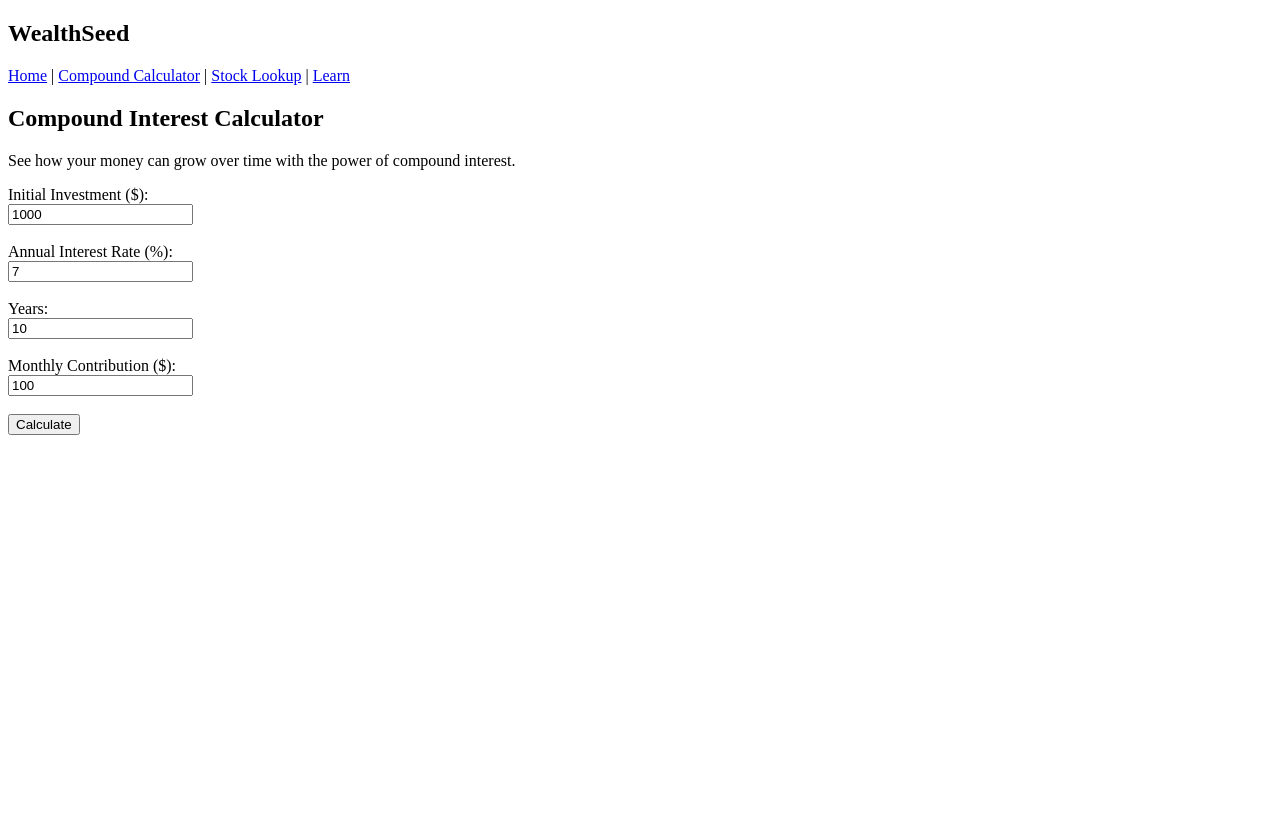
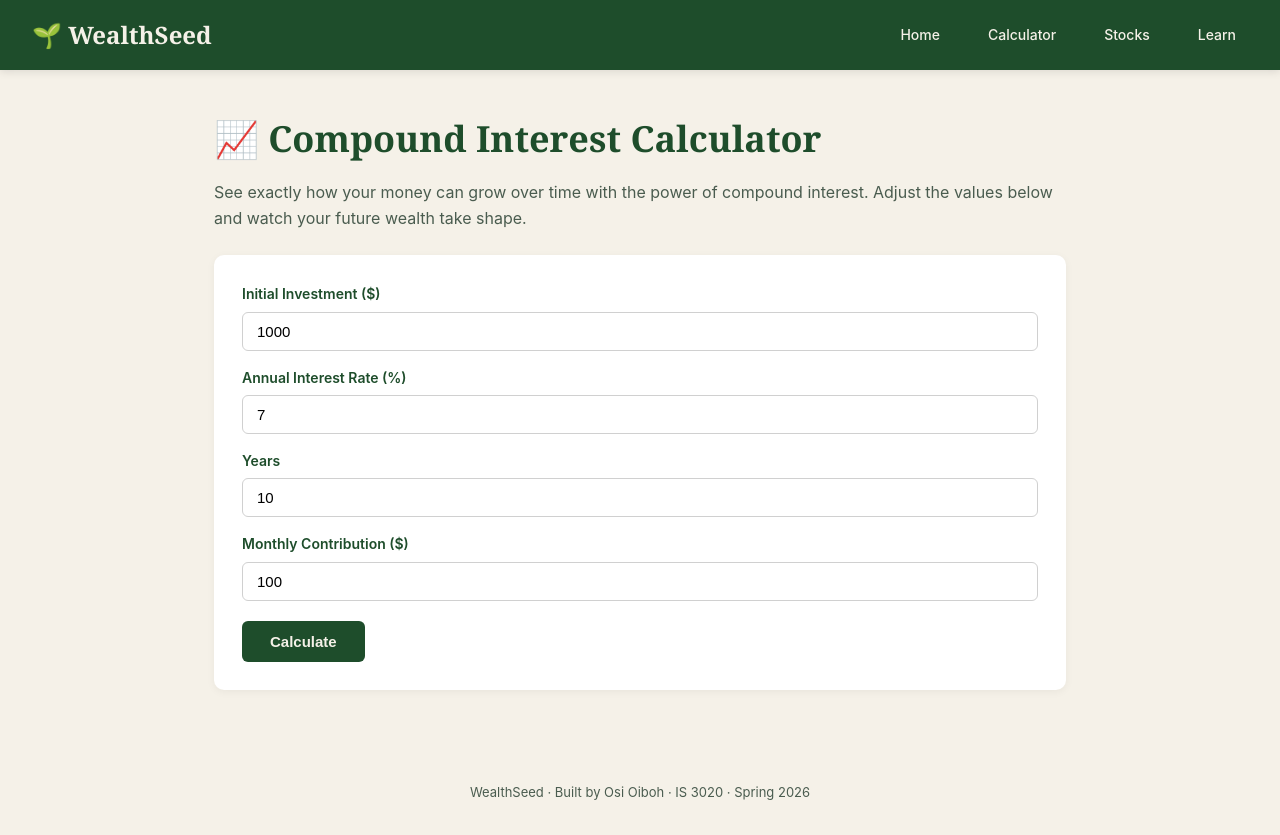
Before and after one commit to oosiii/WealthSeed, a Flask app: page /calculator in a window 1280 px wide. Before the commit the page ends 435 px from the top, so only its background shows below. Run offline with Flask 3, Linux system fonts and the light colour scheme.

Commit message:
Complete Sprint 4:stock lookup, learn page, full styling
- Added /stocks route with yfinance integration for live market data
  - Added /learn page with 6 investing fundamentals cards
  - Added Chart.js integration for 30-day stock price visualization
  - Created comprehensive CSS stylesheet with Forest & Moss palette
  - Updated all templates with consistent navigation and styling

```diff
--- a/app.py
+++ b/app.py
@@ -1,4 +1,5 @@
 from flask import Flask, render_template, request
+import yfinance as yf
 
 app = Flask(__name__)
 
@@ -9,6 +10,7 @@ def home():
 @app.route('/calculator', methods=['GET', 'POST'])
 def calculator():
     result = None
+    breakdown = None
     if request.method == 'POST':
         principal = float(request.form['principal'])
         rate = float(request.form['rate']) / 100
@@ -17,14 +19,68 @@ def calculator():
 
         # Compound interest with monthly contributions
         balance = principal
+        total_contributed = principal
         for year in range(years):
             for month in range(12):
                 balance += contribution
+                total_contributed += contribution
                 balance *= (1 + rate / 12)
 
         result = round(balance, 2)
+        breakdown = {
+            'contributed': round(total_contributed, 2),
+            'interest': round(balance - total_contributed, 2),
+            'years': years
+        }
 
-    return render_template('calculator.html', result=result)
+    return render_template('calculator.html', result=result, breakdown=breakdown)
+
+@app.route('/stocks', methods=['GET', 'POST'])
+def stocks():
+    stock_data = None
+    error = None
+
+    if request.method == 'POST':
+        ticker = request.form['ticker'].upper().strip()
+        try:
+            stock = yf.Ticker(ticker)
+            info = stock.info
+            hist = stock.history(period='1mo')
+
+            if hist.empty or 'currentPrice' not in info and 'regularMarketPrice' not in info:
+                error = f"Couldn't find data for '{ticker}'. Try a valid ticker like AAPL, MSFT, or TSLA."
+            else:
+                current_price = info.get('currentPrice') or info.get('regularMarketPrice')
+                prev_close = info.get('previousClose', current_price)
+                change = current_price - prev_close
+                change_pct = (change / prev_close) * 100 if prev_close else 0
+
+                # Get last 30 days of closing prices for the mini chart
+                prices = [round(p, 2) for p in hist['Close'].tolist()]
+                dates = [d.strftime('%m/%d') for d in hist.index]
+
+                stock_data = {
+                    'ticker': ticker,
+                    'name': info.get('longName', ticker),
+                    'price': round(current_price, 2),
+                    'change': round(change, 2),
+                    'change_pct': round(change_pct, 2),
+                    'is_up': change >= 0,
+                    'market_cap': info.get('marketCap'),
+                    'sector': info.get('sector', 'N/A'),
+                    'prices': prices,
+                    'dates': dates,
+                    'high_52': info.get('fiftyTwoWeekHigh'),
+                    'low_52': info.get('fiftyTwoWeekLow'),
+                }
+        except Exception as e:
+            error = f"Something went wrong looking up '{ticker}'. Please try again."
+
+    return render_template('stocks.html', stock=stock_data, error=error)
+
+@app.route('/learn')
+def learn():
+    return render_template('learn.html')
 
 if __name__ == '__main__':
     app.run(debug=True)
--- /dev/null
+++ b/static/style.css
@@ -0,0 +1,317 @@
+/* === WealthSeed Stylesheet === */
+
+* { box-sizing: border-box; margin: 0; padding: 0; }
+
+body {
+    font-family: -apple-system, BlinkMacSystemFont, 'Segoe UI', Roboto, sans-serif;
+    background: #F5F1E8;
+    color: #1A1A1A;
+    line-height: 1.6;
+}
+
+/* Navigation */
+nav {
+    background: #1E4D2B;
+    padding: 16px 32px;
+    display: flex;
+    align-items: center;
+    gap: 24px;
+    box-shadow: 0 2px 8px rgba(0,0,0,0.1);
+}
+
+nav h1 {
+    color: #F5F1E8;
+    font-family: Georgia, serif;
+    font-size: 24px;
+    margin-right: auto;
+}
+
+nav a {
+    color: #F5F1E8;
+    text-decoration: none;
+    font-size: 14px;
+    font-weight: 500;
+    padding: 6px 12px;
+    border-radius: 6px;
+    transition: background 0.2s;
+}
+
+nav a:hover {
+    background: rgba(151, 188, 98, 0.2);
+    color: #C9A961;
+}
+
+/* Main content */
+main {
+    max-width: 900px;
+    margin: 40px auto;
+    padding: 0 24px;
+}
+
+main h2 {
+    font-family: Georgia, serif;
+    font-size: 36px;
+    color: #1E4D2B;
+    margin-bottom: 12px;
+}
+
+main p {
+    margin-bottom: 16px;
+    color: #4A5C4F;
+}
+
+/* Hero on home page */
+.hero {
+    text-align: center;
+    padding: 60px 24px;
+    background: linear-gradient(135deg, #1E4D2B 0%, #2C5F2D 100%);
+    color: #F5F1E8;
+    border-radius: 12px;
+    margin-bottom: 40px;
+}
+
+.hero h2 {
+    color: #F5F1E8;
+    font-size: 48px;
+    margin-bottom: 16px;
+}
+
+.hero .tagline {
+    font-size: 20px;
+    color: #97BC62;
+    font-style: italic;
+    margin-bottom: 24px;
+}
+
+.hero p {
+    color: #F5F1E8;
+    max-width: 600px;
+    margin: 0 auto 24px;
+    font-size: 16px;
+}
+
+/* Feature grid on home */
+.features {
+    display: grid;
+    grid-template-columns: repeat(auto-fit, minmax(240px, 1fr));
+    gap: 20px;
+    margin-top: 40px;
+}
+
+.feature-card {
+    background: white;
+    padding: 24px;
+    border-radius: 10px;
+    border-left: 4px solid #97BC62;
+    box-shadow: 0 2px 8px rgba(0,0,0,0.05);
+    transition: transform 0.2s, box-shadow 0.2s;
+}
+
+.feature-card:hover {
+    transform: translateY(-4px);
+    box-shadow: 0 6px 16px rgba(0,0,0,0.1);
+}
+
+.feature-card h3 {
+    color: #1E4D2B;
+    margin-bottom: 8px;
+    font-size: 18px;
+}
+
+.feature-card p {
+    font-size: 14px;
+    color: #4A5C4F;
+    margin: 0;
+}
+
+.feature-card a {
+    display: inline-block;
+    margin-top: 12px;
+    color: #1E4D2B;
+    font-weight: bold;
+    text-decoration: none;
+    font-size: 14px;
+}
+
+/* Forms */
+form {
+    background: white;
+    padding: 28px;
+    border-radius: 10px;
+    box-shadow: 0 2px 8px rgba(0,0,0,0.05);
+    margin: 24px 0;
+}
+
+label {
+    display: block;
+    font-weight: 600;
+    color: #1E4D2B;
+    margin-bottom: 6px;
+    margin-top: 16px;
+    font-size: 14px;
+}
+
+label:first-child { margin-top: 0; }
+
+input[type="number"], input[type="text"] {
+    width: 100%;
+    padding: 10px 14px;
+    border: 1.5px solid #D0D0D0;
+    border-radius: 6px;
+    font-size: 15px;
+    transition: border-color 0.2s;
+}
+
+input:focus {
+    outline: none;
+    border-color: #1E4D2B;
+}
+
+button[type="submit"] {
+    background: #1E4D2B;
+    color: #F5F1E8;
+    border: none;
+    padding: 12px 28px;
+    border-radius: 6px;
+    font-size: 15px;
+    font-weight: 600;
+    cursor: pointer;
+    margin-top: 20px;
+    transition: background 0.2s;
+}
+
+button[type="submit"]:hover {
+    background: #2C5F2D;
+}
+
+/* Result card (calculator + stocks) */
+.result-card {
+    background: white;
+    padding: 32px;
+    border-radius: 10px;
+    border: 2px solid #97BC62;
+    margin-top: 24px;
+    text-align: center;
+}
+
+.result-label {
+    font-size: 13px;
+    color: #4A5C4F;
+    text-transform: uppercase;
+    letter-spacing: 2px;
+    margin-bottom: 8px;
+}
+
+.result-value {
+    font-family: Georgia, serif;
+    font-size: 56px;
+    font-weight: bold;
+    color: #1E4D2B;
+    margin-bottom: 8px;
+}
+
+.result-value.up { color: #1E4D2B; }
+.result-value.down { color: #B85042; }
+
+.result-detail {
+    color: #4A5C4F;
+    font-size: 14px;
+}
+
+.result-tagline {
+    color: #C9A961;
+    font-style: italic;
+    margin-top: 16px;
+    font-family: Georgia, serif;
+}
+
+/* Stock change indicator */
+.change-up { color: #1E4D2B; font-weight: 600; }
+.change-down { color: #B85042; font-weight: 600; }
+
+/* Stock detail rows */
+.stock-grid {
+    display: grid;
+    grid-template-columns: repeat(2, 1fr);
+    gap: 16px;
+    margin-top: 24px;
+    text-align: left;
+}
+
+.stock-grid div {
+    padding: 12px;
+    background: #F5F1E8;
+    border-radius: 6px;
+}
+
+.stock-grid .label {
+    font-size: 12px;
+    color: #4A5C4F;
+    text-transform: uppercase;
+    letter-spacing: 1px;
+    margin-bottom: 4px;
+}
+
+.stock-grid .value {
+    font-size: 16px;
+    font-weight: 600;
+    color: #1E4D2B;
+}
+
+/* Learn cards */
+.learn-grid {
+    display: grid;
+    grid-template-columns: repeat(auto-fit, minmax(280px, 1fr));
+    gap: 20px;
+    margin-top: 32px;
+}
+
+.learn-card {
+    background: white;
+    padding: 28px;
+    border-radius: 10px;
+    box-shadow: 0 2px 8px rgba(0,0,0,0.05);
+}
+
+.learn-card .icon {
+    font-size: 36px;
+    margin-bottom: 12px;
+}
+
+.learn-card h3 {
+    color: #1E4D2B;
+    font-size: 20px;
+    margin-bottom: 12px;
+}
+
+.learn-card p {
+    font-size: 14px;
+    line-height: 1.6;
+    color: #4A5C4F;
+    margin-bottom: 0;
+}
+
+/* Error message */
+.error {
+    background: #fff3f3;
+    border-left: 4px solid #B85042;
+    padding: 14px 18px;
+    border-radius: 6px;
+    color: #B85042;
+    margin: 16px 0;
+}
+
+/* Mini chart canvas */
+canvas {
+    max-width: 100%;
+    margin-top: 24px;
+}
+
+/* Footer */
+footer {
+    text-align: center;
+    padding: 32px 16px;
+    color: #4A5C4F;
+    font-size: 13px;
+    margin-top: 60px;
+}
--- a/templates/calculator.html
+++ b/templates/calculator.html
@@ -1,40 +1,53 @@
 <!DOCTYPE html>
 <html>
 <head>
-    <title>Compound Interest Calculator - WealthSeed</title>
+    <title>Compound Interest Calculator — WealthSeed</title>
+    <link rel="stylesheet" href="{{ url_for('static', filename='style.css') }}">
 </head>
 <body>
     <nav>
-        <h1>WealthSeed</h1>
-        <a href="/">Home</a> |
-        <a href="/calculator">Compound Calculator</a> |
-        <a href="/stocks">Stock Lookup</a> |
+        <h1>🌱 WealthSeed</h1>
+        <a href="/">Home</a>
+        <a href="/calculator">Calculator</a>
+        <a href="/stocks">Stocks</a>
         <a href="/learn">Learn</a>
     </nav>
+
     <main>
-        <h2>Compound Interest Calculator</h2>
-        <p>See how your money can grow over time with the power of compound interest.</p>
+        <h2>📈 Compound Interest Calculator</h2>
+        <p>See exactly how your money can grow over time with the power of compound interest. Adjust the values below and watch your future wealth take shape.</p>
 
         <form method="POST">
-            <label>Initial Investment ($):</label><br>
-            <input type="number" name="principal" step="0.01" value="1000" required><br><br>
+            <label>Initial Investment ($)</label>
+            <input type="number" name="principal" step="0.01" value="1000" required>
 
-            <label>Annual Interest Rate (%):</label><br>
-            <input type="number" name="rate" step="0.01" value="7" required><br><br>
+            <label>Annual Interest Rate (%)</label>
+            <input type="number" name="rate" step="0.01" value="7" required>
 
-            <label>Years:</label><br>
-            <input type="number" name="years" value="10" required><br><br>
+            <label>Years</label>
+            <input type="number" name="years" value="10" required>
 
-            <label>Monthly Contribution ($):</label><br>
-            <input type="number" name="contribution" step="0.01" value="100" required><br><br>
+            <label>Monthly Contribution ($)</label>
+            <input type="number" name="contribution" step="0.01" value="100" required>
 
             <button type="submit">Calculate</button>
         </form>
 
         {% if result %}
-            <h3>Your future balance: ${{ "{:,.2f}".format(result) }}</h3>
-            <p>That's the magic of compound interest!</p>
+        <div class="result-card">
+            <div class="result-label">Your Future Balance</div>
+            <div class="result-value up">${{ "{:,.2f}".format(result) }}</div>
+            <div class="result-detail">
+                After {{ breakdown.years }} years, you'll have contributed <strong>${{ "{:,.2f}".format(breakdown.contributed) }}</strong>
+                and earned <strong>${{ "{:,.2f}".format(breakdown.interest) }}</strong> in interest.
+            </div>
+            <div class="result-tagline">That's the magic of compound interest 🌱</div>
+        </div>
         {% endif %}
     </main>
+
+    <footer>
+        WealthSeed · Built by Osi Oiboh · IS 3020 · Spring 2026
+    </footer>
 </body>
 </html>
```
Also changed, not shown: templates/home.html (+33 -7 lines), templates/learn.html (added, +63 -0 lines), templates/stocks.html (added, +107 -0 lines).
